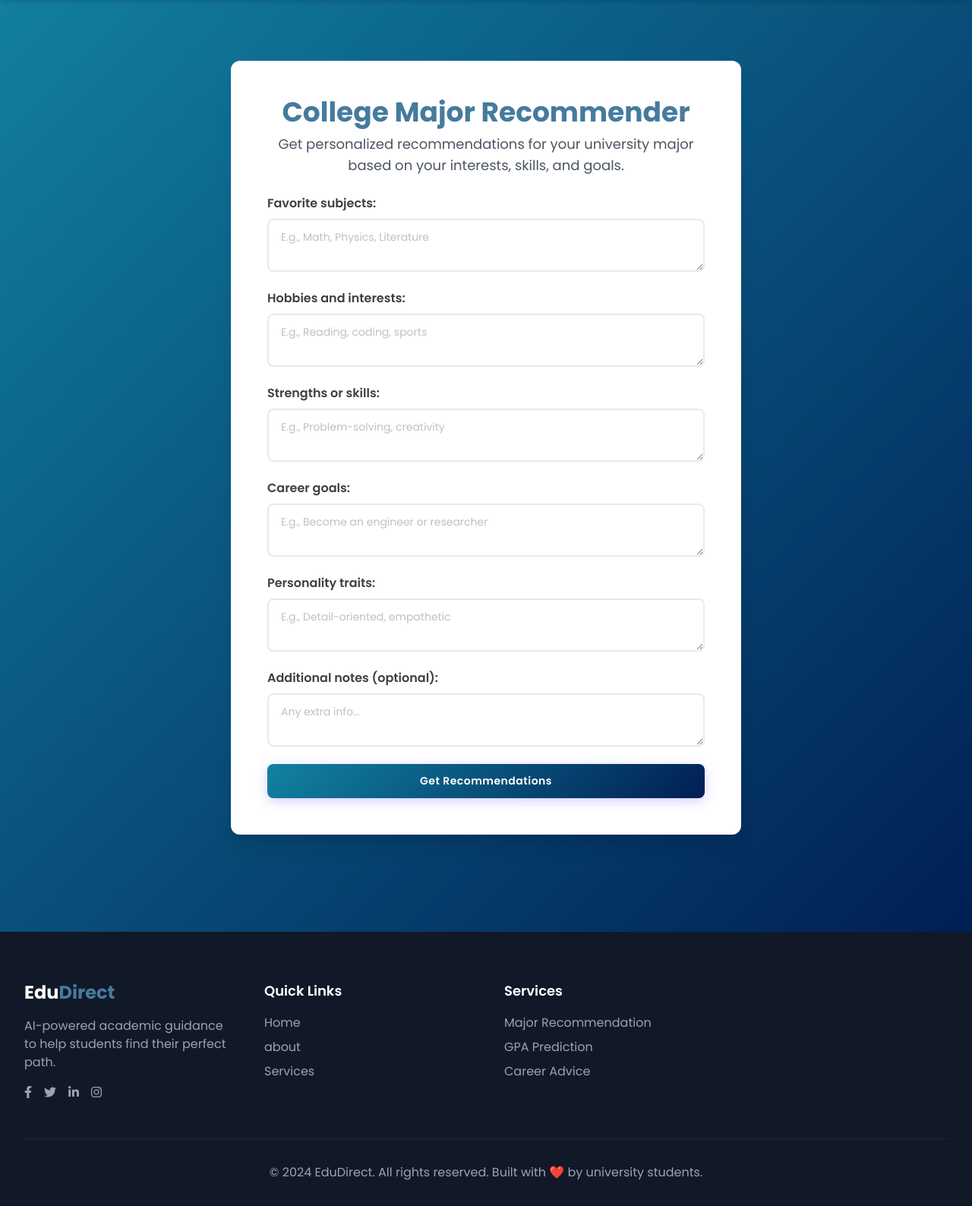
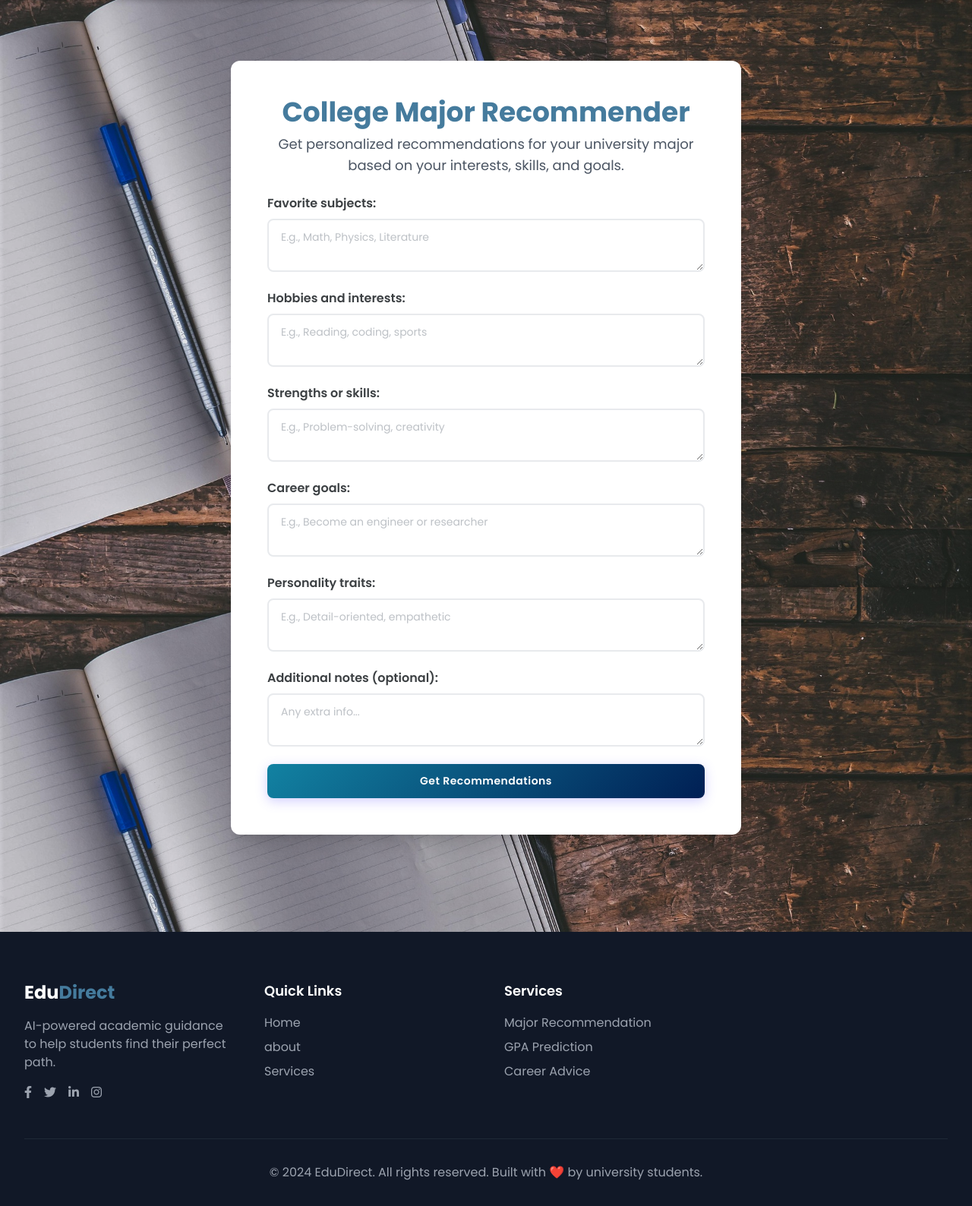
Before and after one commit to almkki/EduDirect, a FastAPI app: page /recommend in a window 1280 px wide. Shown: the part 80-1668 px from the top of the page at 76% size. Run offline with FastAPI, Linux system fonts and the light colour scheme; parts of the project's set-up code (start-up, migrations or seed data) failed here and were passed over; some libraries are stand-ins or nearby versions.

Commit message:
Update recommend.html

```diff
--- a/app/templates/recommend.html
+++ b/app/templates/recommend.html
@@ -85,7 +85,7 @@
   </nav>
 
   <!-- Main Section -->
-  <section id="home" class="pt-32 pb-20 md:pt-40 md:pb-32 hero-gradient text-white min-h-screen flex items-center justify-center">
+  <section id="home" class="pt-32 pb-20 md:pt-40 md:pb-32 text-white min-h-screen flex items-center justify-center">
     <div class="w-full max-w-2xl mx-auto bg-white rounded-xl shadow-xl p-8 md:p-12 text-gray-800">
       <h1 class="text-3xl md:text-4xl font-bold mb-2 text-center text-primary">College Major Recommender</h1>
       <p class="text-lg text-gray-600 mb-6 text-center">Get personalized recommendations for your university major based on your interests, skills, and goals.</p>
```
